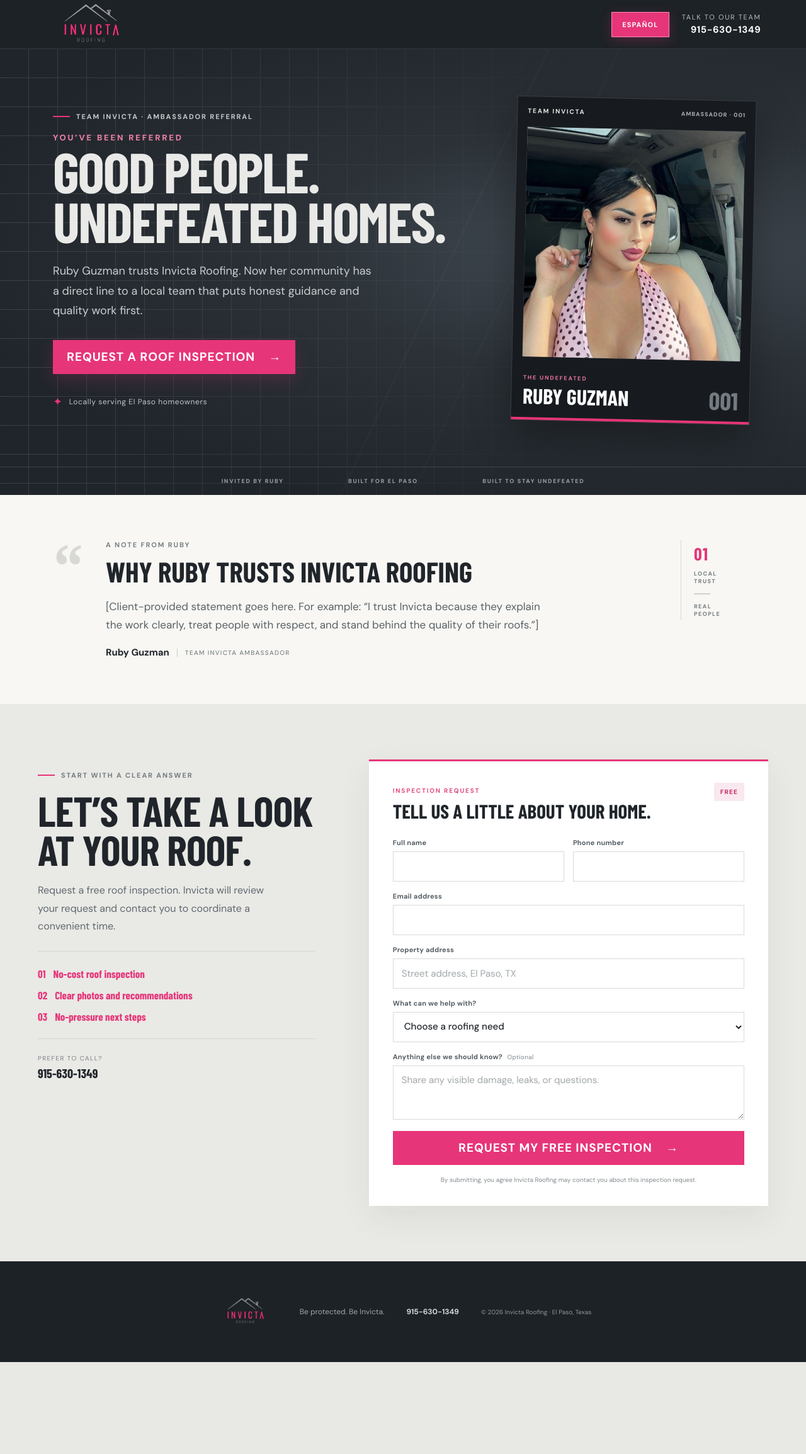
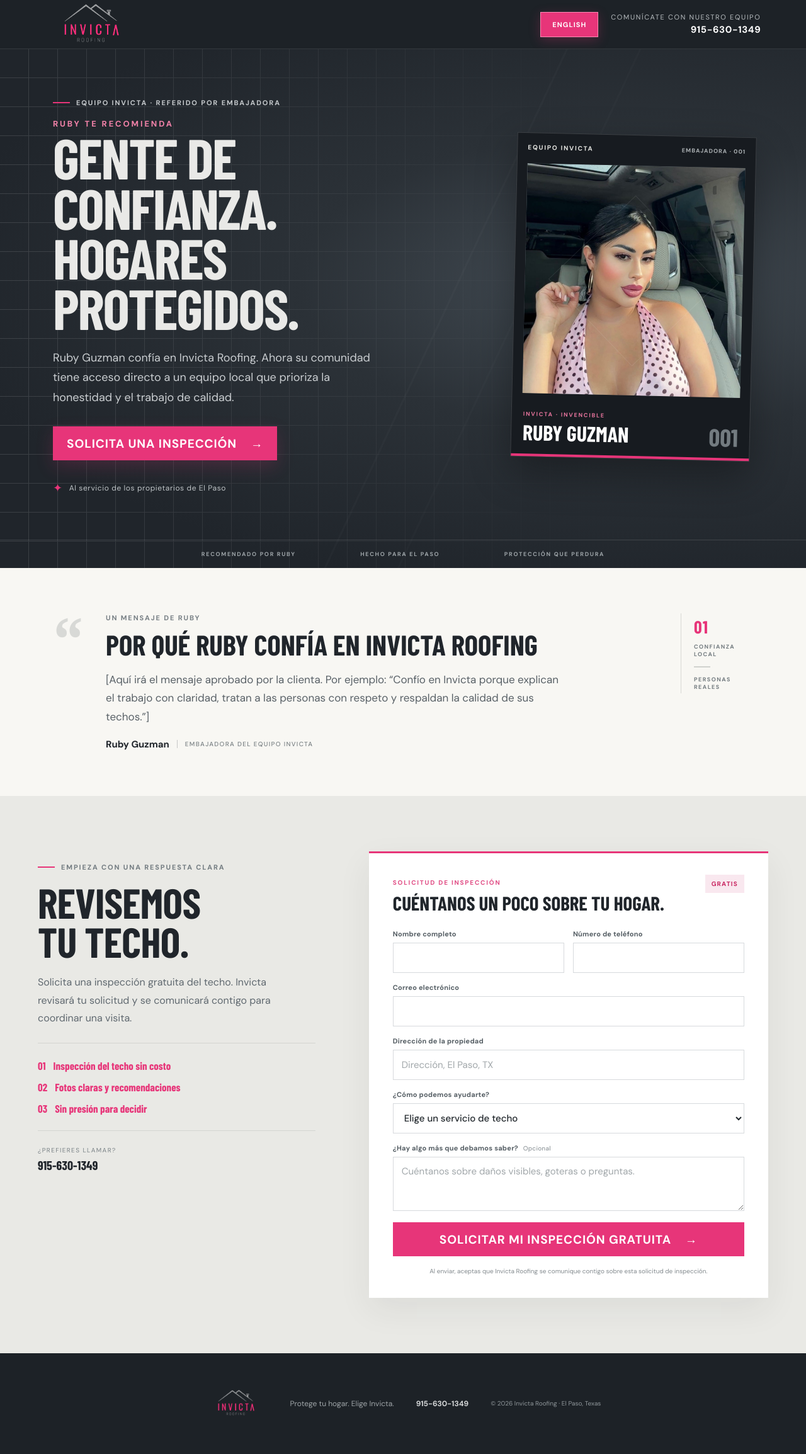
Before and after one commit to Devmig1108/invicta-roofing, a PHP site: page /RubyGuzman/index.php in a window 1280 px wide. Shown: the whole page at 63% size. Before the commit the page ends 2163 px from the top, so only its background shows below. Run offline with PHP 8.4, Linux system fonts and the light colour scheme; some web fonts are replaced.

Commit message:
spanish default

```diff
--- a/RubyGuzman/index.php
+++ b/RubyGuzman/index.php
@@ -22,14 +22,14 @@ $notice = match ($status) {
 $pageUrl = 'https://' . ($_SERVER['HTTP_HOST'] ?? 'invictaroofs.com') . strtok($_SERVER['REQUEST_URI'] ?? '/RubyGuzman/', '?');
 ?>
 <!doctype html>
-<html lang="en">
+<html lang="es">
 <head>
   <meta charset="utf-8">
   <meta name="viewport" content="width=device-width, initial-scale=1">
   <meta name="robots" content="noindex, nofollow">
   <meta name="theme-color" content="#22272d">
-  <title>Ruby Guzman | Team Invicta</title>
-  <meta name="description" content="Connect with Invicta Roofing through Ruby Guzman's Team Invicta page and request a roof inspection.">
+  <title>Ruby Guzman | Equipo Invicta</title>
+  <meta name="description" content="Comunícate con Invicta Roofing a través de la página de Ruby Guzman y solicita una inspección de techo.">
   <link rel="stylesheet" href="style.css">
 </head>
 <body>
@@ -38,7 +38,7 @@ $pageUrl = 'https://' . ($_SERVER['HTTP_HOST'] ?? 'invictaroofs.com') . strtok($
       <img class="brand-logo" src="/images/logo.png" alt="Invicta Roofing">
     </a>
     <div class="header-actions">
-      <button class="language-toggle" type="button" id="language-toggle" aria-label="Cambiar a español" aria-pressed="false">ESPAÑOL</button>
+      <button class="language-toggle" type="button" id="language-toggle" aria-label="Cambiar a inglés" aria-pressed="true">ENGLISH</button>
       <a class="header-call" href="tel:+19156301349"><span data-i18n="talk_to_team">Talk to our team</span><strong>915-630-1349</strong></a>
     </div>
   </header>
@@ -233,8 +233,8 @@ $pageUrl = 'https://' . ($_SERVER['HTTP_HOST'] ?? 'invictaroofs.com') . strtok($
     languageButton.addEventListener('click', () => {
       setPageLanguage(document.documentElement.lang === 'en' ? 'es' : 'en');
     });
-    let savedLanguage = 'en';
-    try { savedLanguage = localStorage.getItem('rubyPageLanguage') === 'es' ? 'es' : 'en'; } catch (error) {}
+    let savedLanguage = 'es';
+    try { savedLanguage = localStorage.getItem('rubyPageLanguage') === 'en' ? 'en' : 'es'; } catch (error) {}
     setPageLanguage(savedLanguage);
   </script>
 </body>
```
